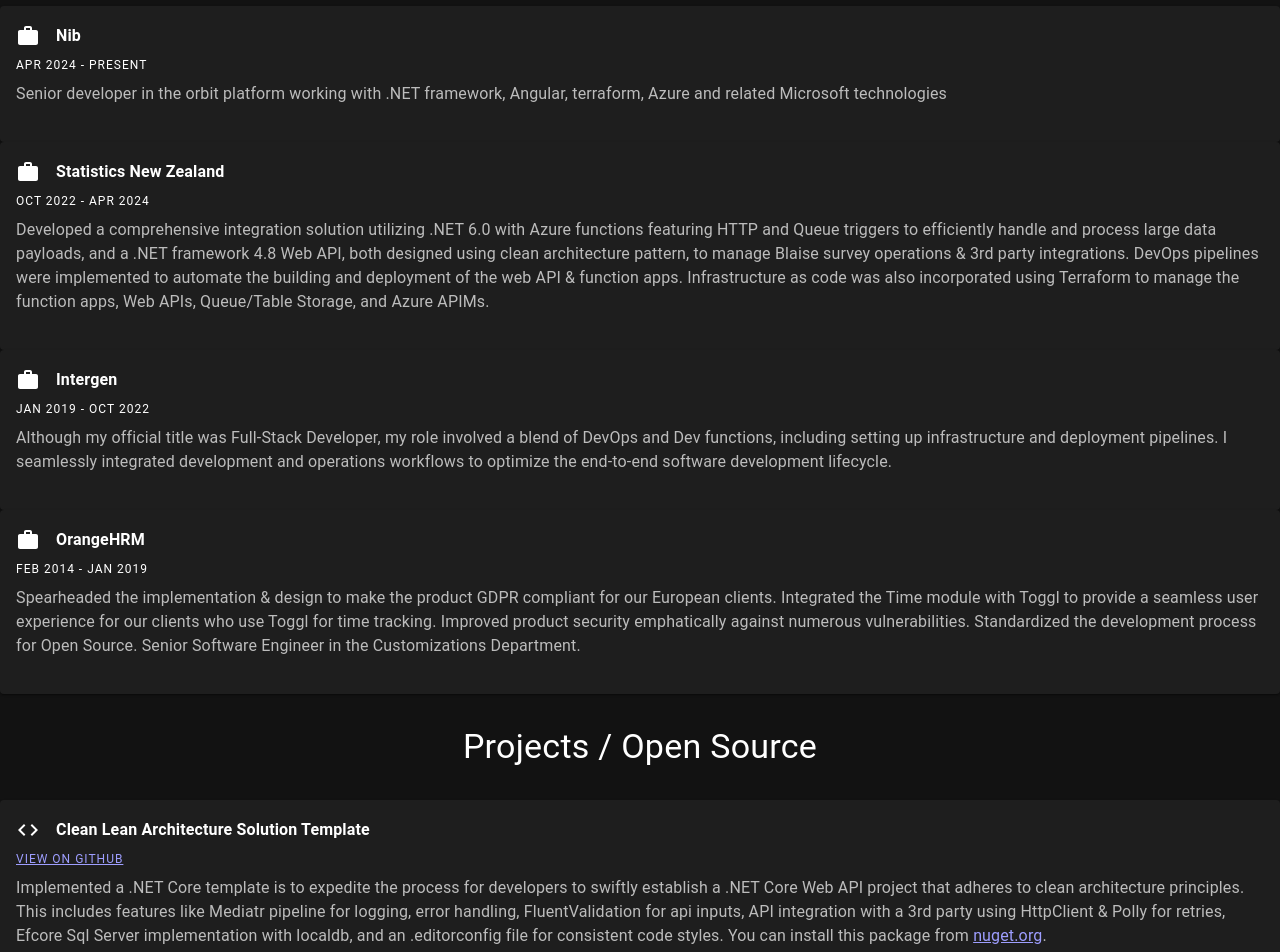
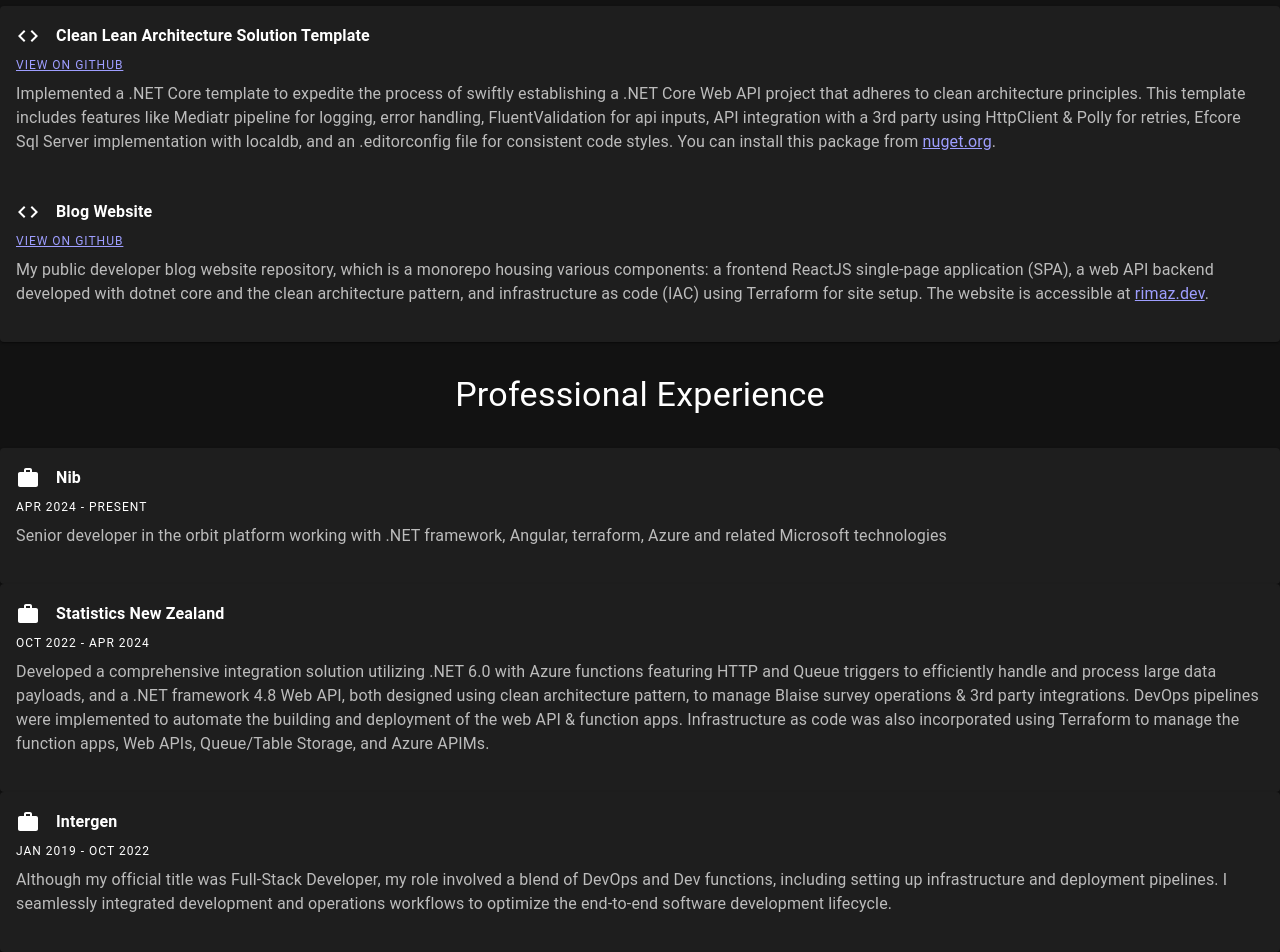
Before and after one commit to rimaz523/rimaz-website, a React (Create React App) app in the folder website-react-spa/: page /about in a window 1280 px wide. Shown: the part 600-1552 px from the top of the page. Built offline with nearby package versions, Linux system fonts and the light colour scheme; no server answers.

Commit message:
more trivial changes to about page (#117)

```diff
--- a/website-react-spa/src/pages/about/AboutPage.jsx
+++ b/website-react-spa/src/pages/about/AboutPage.jsx
@@ -73,6 +73,69 @@
           </Button>
         </Stack>
       </Stack>
+      <Box sx={{ flexGrow: 1 }}>
+        <Typography variant='h4' px={{ xs: 2, md: 2 }} py={{ xs: 4 }} textAlign='center'>
+          Projects / Open Source
+        </Typography>
+        <Card>
+          <CardContent>
+            <Stack direction='row' alignItems='center'>
+              <CodeIcon />
+              <Typography px={2} variant='subtitle1' component={'div'} sx={{ fontWeight: 'bold' }}>
+                Clean Lean Architecture Solution Template
+              </Typography>
+            </Stack>
+            <Typography variant='overline' component={'div'}>
+              <a
+                target='_blank'
+                rel='noreferrer'
+                href='https://github.com/rimaz523/Clean.Lean.Architecture.WebApi.AspNetCore.Solution.Template'
+              >
+                View on github
+              </a>
+            </Typography>
+            <Typography sx={{ mb: 1.5 }} color='text.secondary'>
+              Implemented a .NET Core template to expedite the process of swiftly establishing a
+              .NET Core Web API project that adheres to clean architecture principles. This template
+              includes features like Mediatr pipeline for logging, error handling, FluentValidation
+              for api inputs, API integration with a 3rd party using HttpClient & Polly for retries,
+              Efcore Sql Server implementation with localdb, and an .editorconfig file for
+              consistent code styles. You can install this package from{' '}
+              <a
+                target='_blank'
+                rel='noreferrer'
+                href='https://www.nuget.org/packages/Clean.Lean.Architecture.WebApi.AspNetCore.Solution.Template/'
+              >
+                nuget.org
+              </a>
+              .
+            </Typography>
+          </CardContent>
+          <CardContent>
+            <Stack direction='row' alignItems='center'>
+              <CodeIcon />
+              <Typography px={2} variant='subtitle1' component={'div'} sx={{ fontWeight: 'bold' }}>
+                Blog Website
+              </Typography>
+            </Stack>
+            <Typography variant='overline' component={'div'}>
+              <a target='_blank' rel='noreferrer' href='https://github.com/rimaz523/rimaz-website'>
+                View on github
+              </a>
+            </Typography>
+            <Typography sx={{ mb: 1.5 }} color='text.secondary'>
+              My public developer blog website repository, which is a monorepo housing various
+              components: a frontend ReactJS single-page application (SPA), a web API backend
+              developed with dotnet core and the clean architecture pattern, and infrastructure as
+              code (IAC) using Terraform for site setup. The website is accessible at{' '}
+              <a target='_blank' rel='noreferrer' href='https://rimaz.dev'>
+                rimaz.dev
+              </a>
+              .
+            </Typography>
+          </CardContent>
+        </Card>
+      </Box>
       <Box sx={{ flexGrow: 1 }}>
         <Typography variant='h4' px={{ xs: 2, md: 2 }} py={{ xs: 4 }} textAlign='center'>
           Professional Experience
@@ -156,46 +219,6 @@
           </CardContent>
         </Card>
       </Box>
-      <Box sx={{ flexGrow: 1 }}>
-        <Typography variant='h4' px={{ xs: 2, md: 2 }} py={{ xs: 4 }} textAlign='center'>
-          Projects / Open Source
-        </Typography>
-        <Card>
-          <CardContent>
-            <Stack direction='row' alignItems='center'>
-              <CodeIcon />
-              <Typography px={2} variant='subtitle1' component={'div'} sx={{ fontWeight: 'bold' }}>
-                Clean Lean Architecture Solution Template
-              </Typography>
-            </Stack>
-            <Typography variant='overline' component={'div'}>
-              <a
-                target='_blank'
-                rel='noreferrer'
-                href='https://github.com/rimaz523/Clean.Lean.Architecture.WebApi.AspNetCore.Solution.Template'
-              >
-                View on github
-              </a>
-            </Typography>
-            <Typography sx={{ mb: 1.5 }} color='text.secondary'>
-              Implemented a .NET Core template is to expedite the process for developers to swiftly
-              establish a .NET Core Web API project that adheres to clean architecture principles.
-              This includes features like Mediatr pipeline for logging, error handling,
-              FluentValidation for api inputs, API integration with a 3rd party using HttpClient &
-              Polly for retries, Efcore Sql Server implementation with localdb, and an .editorconfig
-              file for consistent code styles. You can install this package from{' '}
-              <a
-                target='_blank'
-                rel='noreferrer'
-                href='https://www.nuget.org/packages/Clean.Lean.Architecture.WebApi.AspNetCore.Solution.Template/'
-              >
-                nuget.org
-              </a>
-              .
-            </Typography>
-          </CardContent>
-        </Card>
-      </Box>
     </>
   )
 }
```
